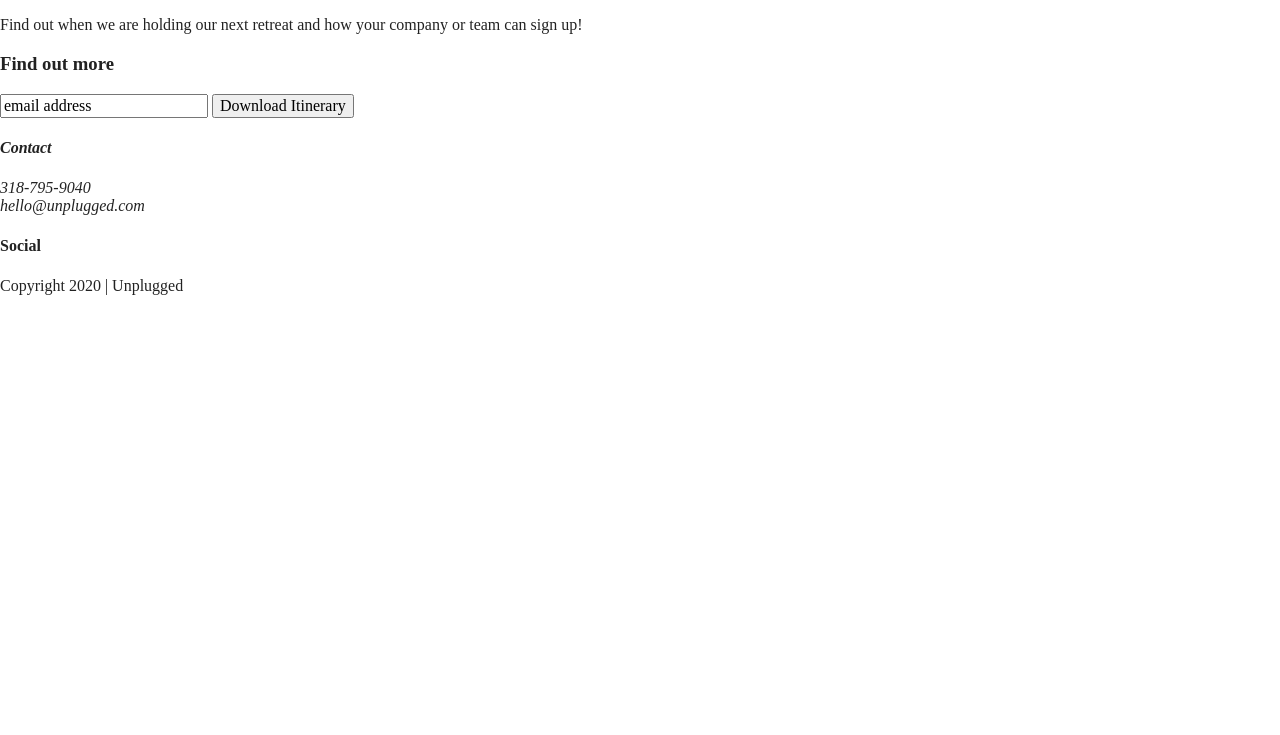
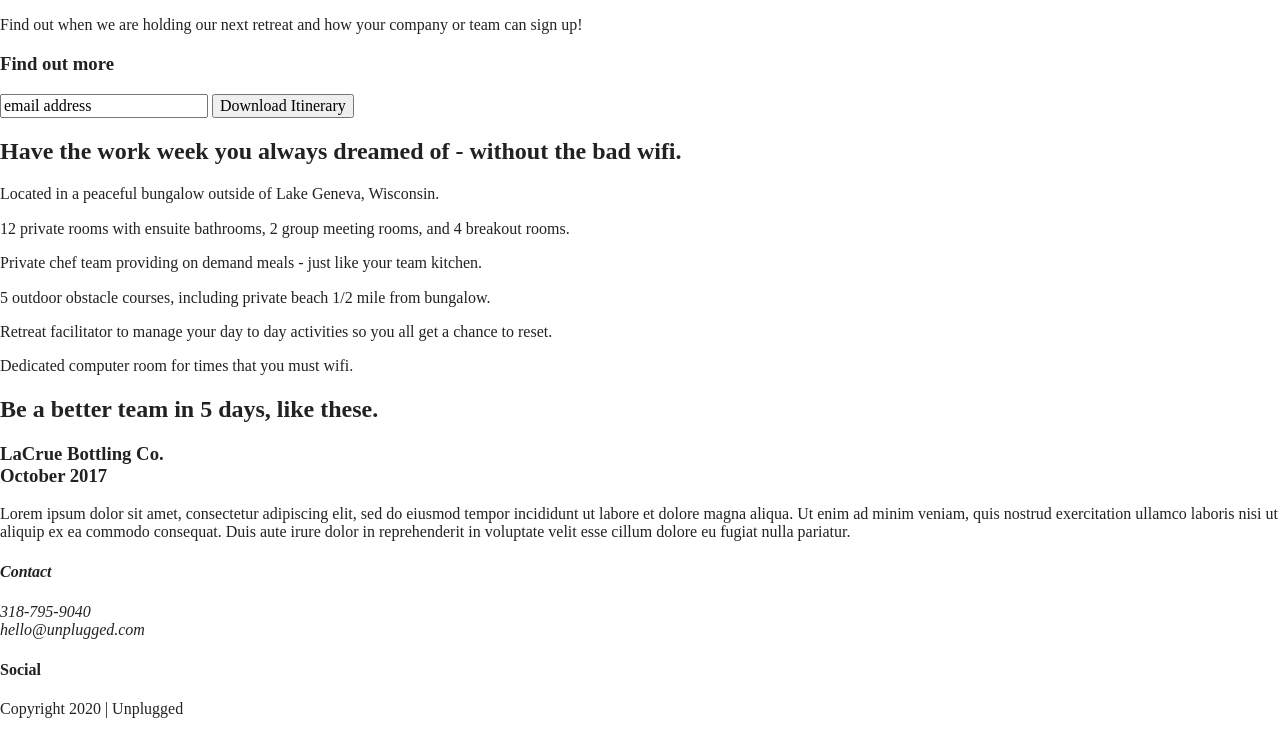
Before and after one commit to PTroyP/unplugged, a website built with Parcel: page index.html in a window 1280 px wide. Shown: the part 176-911 px from the top of the page. Before the commit the page ends 800 px from the top, so only its background shows below. Built offline with nearby package versions, Linux system fonts and the light colour scheme.

Commit message:
Added features reviews

```diff
--- a/index.html
+++ b/index.html
@@ -51,12 +51,12 @@
 
   <aside>
     <div class="content-wrapper">
-      <div class="form-invitation">
+      <div class="form-description">
         <h3>Want to join the next retreat?</h3>
         <p>Find out when we are holding our next retreat and how your company or team can sign up!</p>
       </div>
 
-      <div class="signup-form">
+      <div class="form">
         <h3>Find out more</h3>
         <input type="text" name="name" value="email address">
         <input type="button" value="Download Itinerary">
@@ -64,6 +64,66 @@
     </div>
 
   </aside>
+
+  <section class="features">
+    <div class="content-wrapper">
+      <h2>Have the work week you always dreamed of - without the bad wifi.</h2>
+
+      <div class="features-items">
+
+      <article>
+        <p class="fontawesome-icon"></p>
+        <p class="features-item-description">Located in a peaceful bungalow outside of Lake Geneva, Wisconsin.</p>
+      </article>
+
+      <article>
+        <p class="fontawesome-icon"></p>
+        <p class="features-item-description">12 private rooms with ensuite bathrooms, 2 group meeting rooms, and 4 breakout rooms.</p>
+      </article>
+
+      <article>
+        <p class="fontawesome-icon"></p>
+        <p class="features-item-description">Private chef team providing on demand meals - just like your team kitchen.</p>
+      </article>
+
+      <article>
+        <p class="fontawesome-icon"></p>
+        <p class="features-item-description">5 outdoor obstacle courses, including private beach 1/2 mile from bungalow.</p>
+      </article>
+
+      <article>
+        <p class="fontawesome-icon"></p>
+        <p class="features-item-description">Retreat facilitator to manage your day to day activities so you all get a chance to reset.</p>
+      </article>
+
+      <article>
+        <p class="fontawesome-icon"></p>
+        <p class="features-item-description">Dedicated computer room for times that you must wifi.</p>
+      </article>
+
+      </div>
+
+    </div>
+  </section>
+
+  <section class="reviews">
+
+    <div class="content-wrapper">
+      <h2>Be a better team in 5 days, like these.</h2>
+
+      <article>
+      <div>
+          <p class="lacrue-image"></p>
+          <h3>LaCrue Bottling Co.<br>October 2017</h3>
+          <p>Lorem ipsum dolor sit amet, consectetur adipiscing elit, sed do eiusmod tempor incididunt ut labore et dolore magna aliqua.
+            Ut enim ad minim veniam, quis nostrud exercitation ullamco laboris nisi ut aliquip ex ea commodo consequat.
+            Duis aute irure dolor in reprehenderit in voluptate velit esse cillum dolore eu fugiat nulla pariatur.</p>
+
+      </div>
+    </article>
+    </div>
+
+  </section>
 
 </main>
 
```
